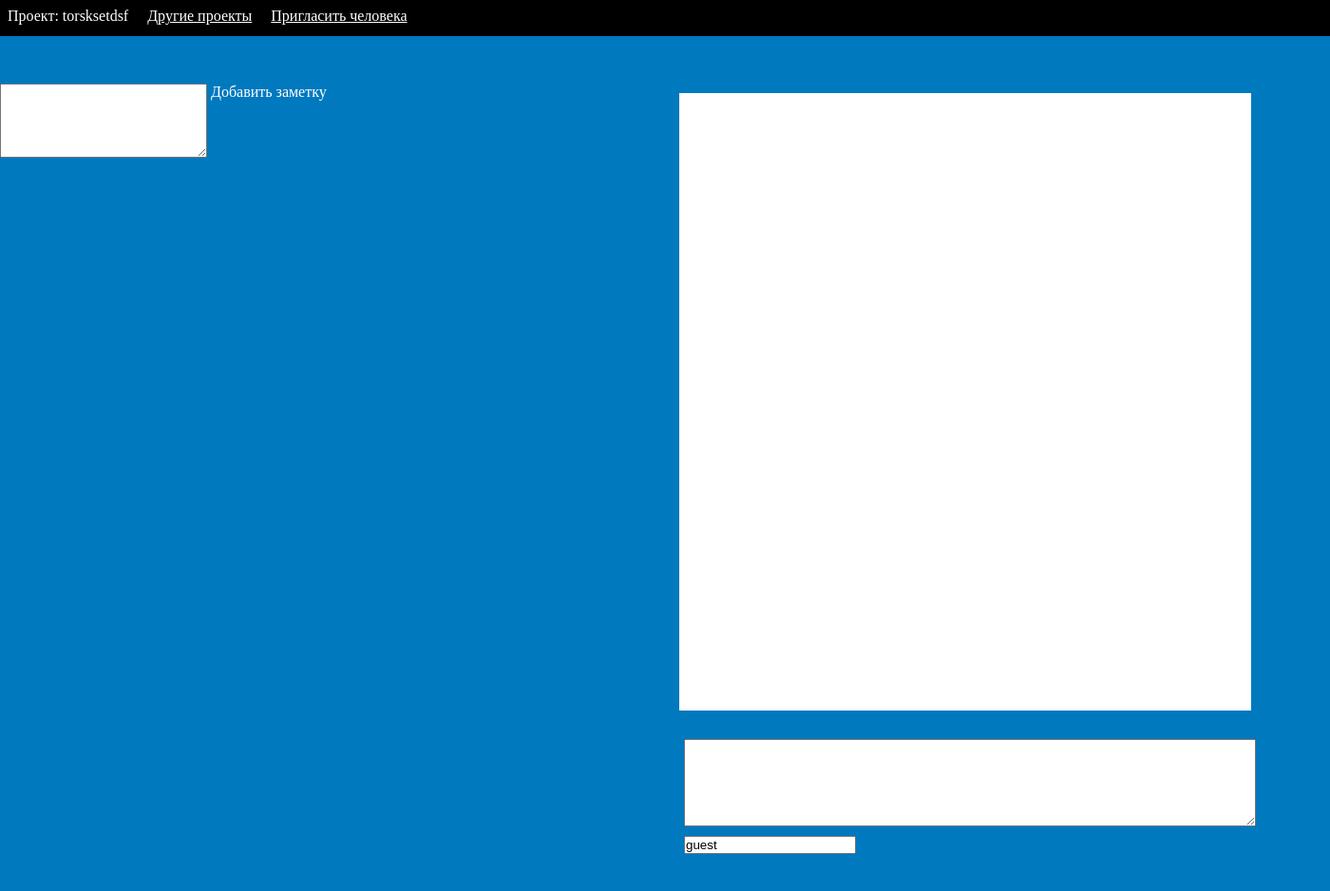
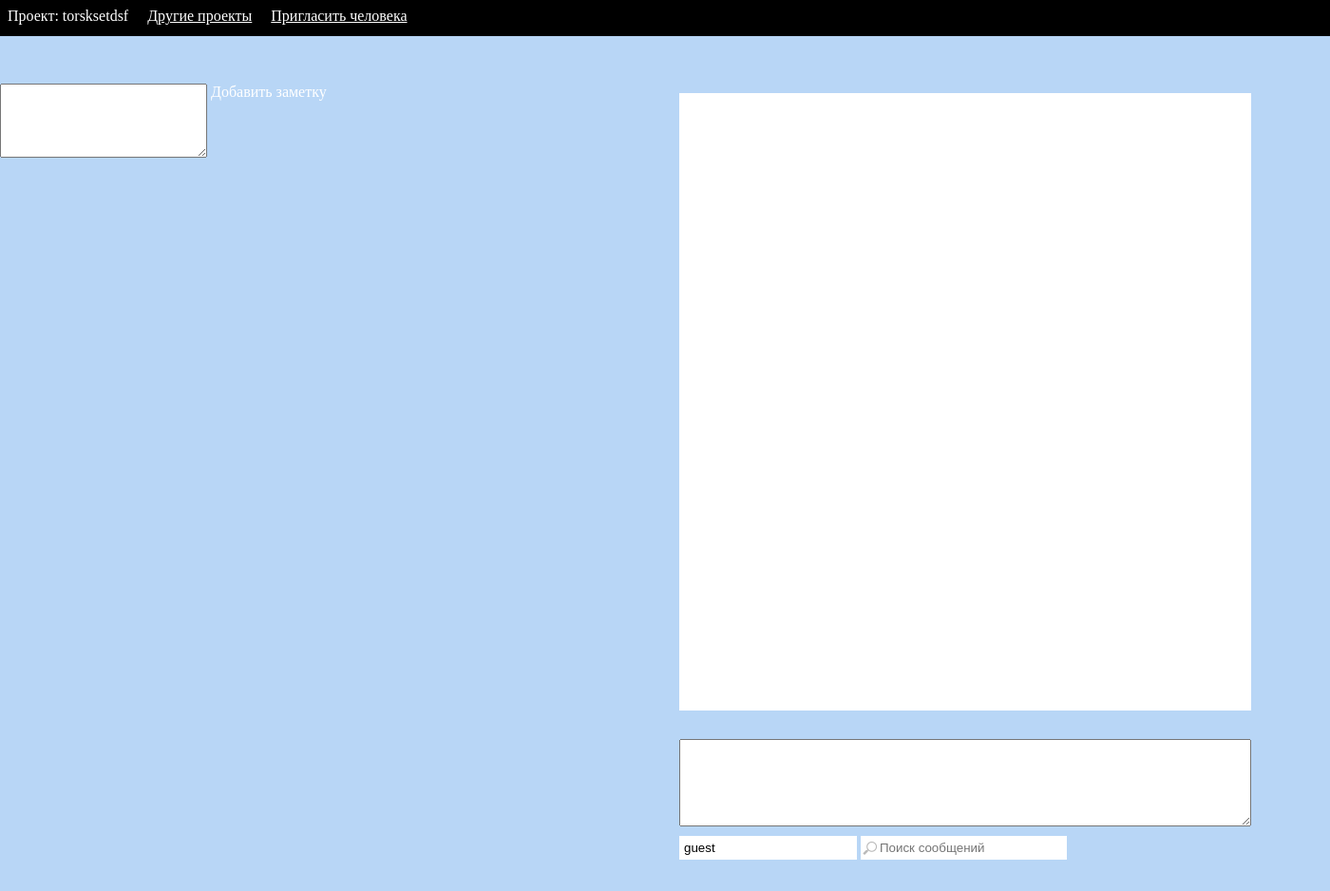
Before and after one commit to k-lopatin/CodeTalk, a PHP site: a page that uses views/chatView.php in a window 1400 px wide. Shown: the whole page at 95% size. Run offline with PHP 8.4, Linux system fonts and the light colour scheme; data that the repository does not hold is empty.

Commit message:
Search 0.1

```diff
--- a/assets/css/style.css
+++ b/assets/css/style.css
@@ -39,7 +39,7 @@ body {
 
 /*----------------- CHAT VIEW -----------------*/
 #chat_view {
-	background: #0079BF;
+	background: #B8D6F6;
 }
 
 /*----------------- BOARD ---------------------*/
@@ -105,7 +105,7 @@ body {
 
 #add_msg {
 	width: 590px;
-	margin: 10px auto;
+	margin: 10px 0;
 }
 #new_msg {
 	display: block;
@@ -127,4 +127,23 @@ body {
 	height: 10px;
 	display: none;
 }
+
+#search {
+	background: url(/assets/images/loupe.png) no-repeat #fff;
+	background-size: 16px 16px;
+	background-position: 2px;
+	padding: 5px 20px;
+}
+
+.base_input{
+	height: 15px;
+	border: none;
+	padding: 5px;
+}
+
+#not_found {
+	text-align: center;
+  	color: #777;
+  	margin-top: 50%;
+}
 /*---------------- END OF CHAT ----------------------*/
--- a/assets/js/chat.js
+++ b/assets/js/chat.js
@@ -1,4 +1,5 @@
 var curr_time = 0;
+var curr_search_val = "";
 $(document).ready(function(){
 	$(window).unload(function(){
       console.log("Событие unload было вызвано!");
@@ -24,7 +25,7 @@ $(document).ready(function(){
    				} );
 
 
-			if(data[0] > curr_time){
+			if(data[0] > curr_time && $( "#search" ).val() == ""){
 				chatUpdate();
 				curr_time = data[0];
 			}
@@ -57,6 +58,29 @@ $(document).ready(function(){
 			}
 
 		} );
+
+		var new_search_val = $( "#search" ).val();
+		console.log("new = "+new_search_val+"curr = " + curr_search_val);
+		if(new_search_val == "" && curr_search_val != ""){
+			chatUpdate();
+		}
+		if(new_search_val == ""){
+			curr_search_val = new_search_val;
+		}
+		if( new_search_val != curr_search_val && new_search_val != "") {
+			curr_search_val = new_search_val;
+			$.get( "/chat_api/search?curr_id="+curr_id[4]+"&val="+curr_search_val, function(data){
+				if(data == ""){
+					$('#chat_box').html('<div id = "not_found">По вашему запросу ничего не найдено</div>');
+				} else {
+					$('#chat_box').html( data );
+
+					chat_box = document.getElementById('chat_box');
+					chat_box.scrollTop = chat_box.scrollHeight;
+				}
+
+			} );
+		}
 
 	}, 100 );
 
@@ -99,7 +123,9 @@ $(document).ready(function(){
 
 })
 window.onload = function () {
-	chatUpdate();
+	if( $( "#search" ).val() == "" ){
+		chatUpdate();
+	}
 	//setTimeout(chatUpdate(), 1000);
 }
 
--- a/controllers/main.php
+++ b/controllers/main.php
@@ -6,6 +6,7 @@ class MainController extends Controller {
 
 		$projectHelper = $this->getHelper('project');
 		$this->vars[0] = $projectHelper::createId();
+
 		$this->showView('main', $this->vars);
 	}
 
--- a/controllers/project.php
+++ b/controllers/project.php
@@ -7,6 +7,15 @@ class ProjectController extends Controller {
 		//echo $projectHelper::createId();
 		$this->vars['project_id'] =  $f;
 
+		if(!isset($_SESSION)){
+   			session_start();
+		}
+		if(!isset($_SESSION['curr_login'])){
+			$_SESSION['curr_login'] = 'guest';
+		}
+
+		$this->vars['curr_login'] = $_SESSION['curr_login'];
+
 		$this->showView('chat', $this->vars);
 	}
 
--- a/modules/chat/controllers/chat.php
+++ b/modules/chat/controllers/chat.php
@@ -46,7 +46,7 @@ class ChatController extends Controller {
 	private function parseMsg( $msg ){
 		$msgArr = explode( ' ', $msg, 3 );
 
-		$msgArr[0] = date('H:i:s', $msgArr[0]);
+		$msgArr[0] = date('H:i:s', strtotime($msgArr[0]));
 
 		return $msgArr;
 	}
@@ -179,4 +179,33 @@ class ChatController extends Controller {
 			echo 'error';
 		}
 	}
+
+	function search($id = '', $val = ''){
+		if($id != '' ){
+			if($val != ''){
+				$this->chatId = $id;
+
+				$chatArr = $this->openChatFileArray();
+				$prevMsgArr = array('', '', '');
+				if($chatArr != -1){
+					foreach( $chatArr as $msg ){
+
+						$msgArr = $this->parseMsg( $msg );
+						$pos = strpos($msgArr[2], $val);
+
+
+						if($pos !== false){
+							$this->msgView( $msgArr, $prevMsgArr );
+
+							$prevMsgArr = $msgArr;
+						}
+
+					}
+				}
+			}
+		} else {
+			// @todo normal error system
+			echo 'error';
+		}
+	}
 }
--- a/modules/chat/routes.php
+++ b/modules/chat/routes.php
@@ -39,5 +39,11 @@ function get($q){
 			$curController->get_time($_GET['curr_id']);
 			break;
 		}
+		case 'search':{
+			require_once('controllers/chat.php');
+			$curController = new ChatController();
+			$curController->search($_GET['curr_id'], $_GET['val']);
+			break;
+		}
 	}
 }
--- a/views/chatView.php
+++ b/views/chatView.php
@@ -1,11 +1,3 @@
-<?php
-	if(!isset($_SESSION)){
-   		session_start();
-	}
-	if(!isset($_SESSION['curr_login'])){
-		$_SESSION['curr_login'] = 'guest';
-	}
-?>
 <?php require_once('head.php');?>
 	<body id="chat_view">
 
@@ -27,11 +19,12 @@
 
 				</div>
 				<div class="is_write">
-					<img src="/assets/images/pencil.png" .>
+					<img src="/assets/images/pencil.png">
 				</div>
 				<div id="add_msg">
 					<textarea id="new_msg"></textarea>
-					<input type="text" id="username" value="<?= $_SESSION['curr_login']?>" />
+					<input type="text" id="username" class="base_input" value="<?= $v['curr_login'] ?>" />
+					<input type="text" id="search" class="base_input" placeholder="Поиск сообщений" value="" />
 				</div>
 			</div>
 
```
Also changed, not shown: assets/images/loupe.png (added).
